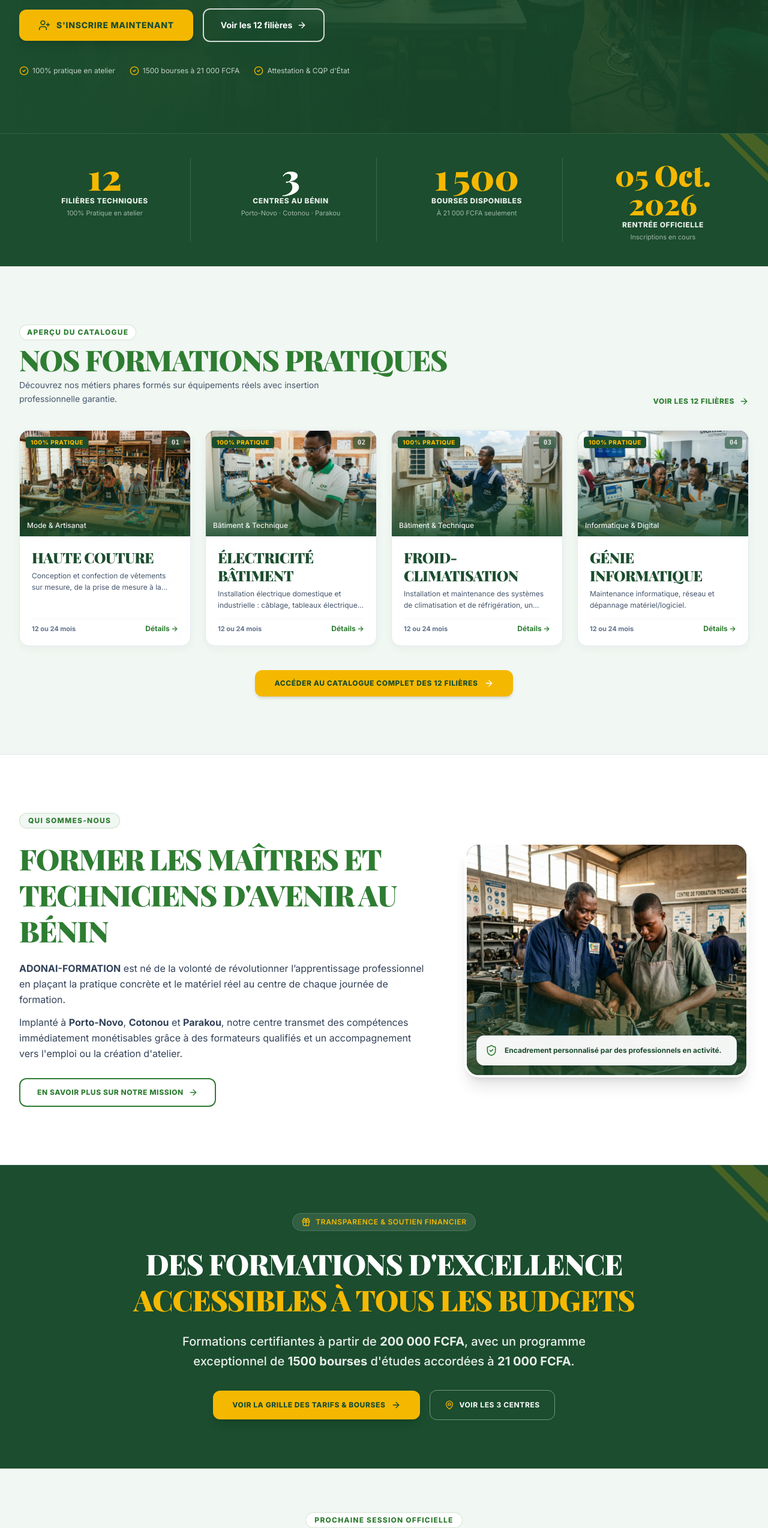
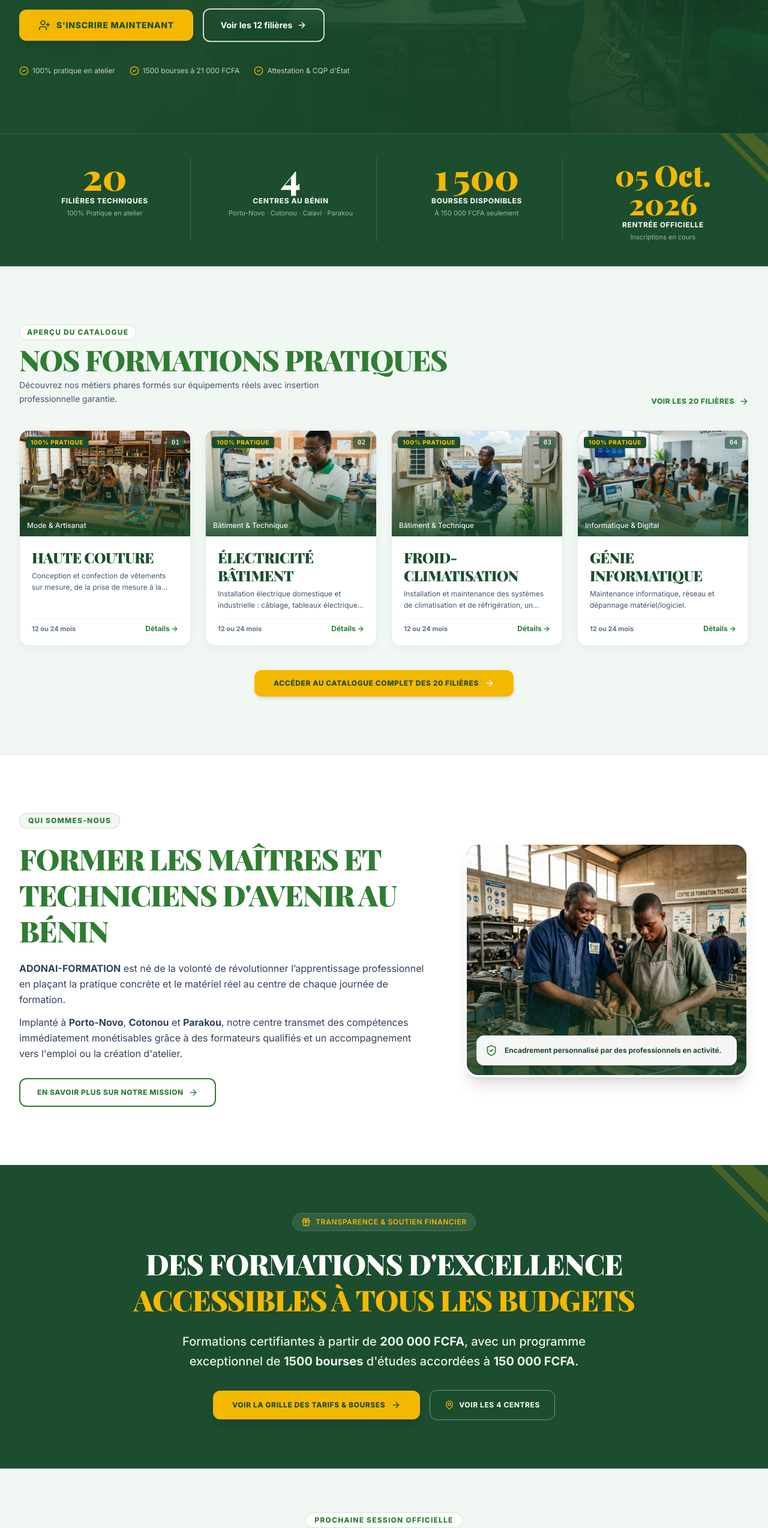
Before and after one commit to olabrayane5-stack/adonai-formation, a React (Vite) app: page / in a window 1280 px wide. Shown: the part 782-3329 px from the top of the page at 60% size. Built offline with nearby package versions, Linux system fonts and the light colour scheme.

Commit message:
Update AnimatedCounter values and related text

```diff
--- a/src/components/HomePage.tsx
+++ b/src/components/HomePage.tsx
@@ -38,7 +38,7 @@ export function HomePage({ onNavigate, onSelectCourseModal }: HomePageProps) {
 
             <div className="pt-3 md:pt-0 px-2 space-y-1">
               <div className="font-display font-black text-4xl sm:text-5xl lg:text-6xl text-[#F5B800] leading-none">
-                <AnimatedCounter end={12} />
+                <AnimatedCounter end={20} />
               </div>
               <p className="text-xs uppercase tracking-wider font-extrabold text-white/90">
                 Filières Techniques
@@ -48,12 +48,12 @@ export function HomePage({ onNavigate, onSelectCourseModal }: HomePageProps) {
 
             <div className="pt-3 md:pt-0 px-2 space-y-1">
               <div className="font-display font-black text-4xl sm:text-5xl lg:text-6xl text-white leading-none">
-                <AnimatedCounter end={3} />
+                <AnimatedCounter end={4} />
               </div>
               <p className="text-xs uppercase tracking-wider font-extrabold text-white/90">
                 Centres au Bénin
               </p>
-              <p className="text-[11px] text-white/60">Porto-Novo · Cotonou · Parakou</p>
+              <p className="text-[11px] text-white/60">Porto-Novo · Cotonou · Calavi · Parakou</p>
             </div>
 
             <div className="pt-3 md:pt-0 px-2 space-y-1">
@@ -63,7 +63,7 @@ export function HomePage({ onNavigate, onSelectCourseModal }: HomePageProps) {
               <p className="text-xs uppercase tracking-wider font-extrabold text-white/90">
                 Bourses Disponibles
               </p>
-              <p className="text-[11px] text-white/60">À 21 000 FCFA seulement</p>
+              <p className="text-[11px] text-white/60">À 150 000 FCFA seulement</p>
             </div>
 
             <div className="pt-3 md:pt-0 px-2 space-y-1">
@@ -101,7 +101,7 @@ export function HomePage({ onNavigate, onSelectCourseModal }: HomePageProps) {
               onClick={() => onNavigate('filieres')}
               className="inline-flex items-center gap-2 text-xs font-extrabold uppercase tracking-wider text-[#2E7D32] hover:text-[#1B4D2E] transition-colors group cursor-pointer self-start md:self-auto"
             >
-              <span>Voir les 12 filières</span>
+              <span>Voir les 20 filières</span>
               <ArrowRight className="w-4 h-4 text-[#2E7D32] group-hover:translate-x-1 transition-transform" />
             </button>
           </div>
@@ -165,7 +165,7 @@ export function HomePage({ onNavigate, onSelectCourseModal }: HomePageProps) {
               onClick={() => onNavigate('filieres')}
               className="inline-flex items-center gap-2.5 px-8 py-3.5 rounded-xl bg-[#F5B800] hover:bg-[#E0A600] text-[#1B4D2E] text-xs font-extrabold uppercase tracking-wider shadow-md hover:shadow-lg transition-all cursor-pointer"
             >
-              <span>Accéder au catalogue complet des 12 filières</span>
+              <span>Accéder au catalogue complet des 20 filières</span>
               <ArrowRight className="w-4 h-4 text-white" />
             </button>
           </div>
@@ -249,7 +249,7 @@ export function HomePage({ onNavigate, onSelectCourseModal }: HomePageProps) {
           </h2>
 
           <p className="text-base sm:text-xl font-medium text-white/90 max-w-2xl mx-auto leading-relaxed">
-            Formations certifiantes à partir de <strong>200 000 FCFA</strong>, avec un programme exceptionnel de <strong>1500 bourses</strong> d'études accordées à <strong>21 000 FCFA</strong>.
+            Formations certifiantes à partir de <strong>200 000 FCFA</strong>, avec un programme exceptionnel de <strong>1500 bourses</strong> d'études accordées à <strong>150 000 FCFA</strong>.
           </p>
 
           <div className="pt-2 flex flex-wrap items-center justify-center gap-4">
@@ -265,7 +265,7 @@ export function HomePage({ onNavigate, onSelectCourseModal }: HomePageProps) {
               className="inline-flex items-center gap-2 px-6 py-4 rounded-xl border border-white/40 hover:bg-white/10 text-white font-bold text-xs uppercase tracking-wider transition-colors cursor-pointer"
             >
               <MapPin className="w-4 h-4 text-[#F5B800]" />
-              <span>Voir les 3 centres</span>
+              <span>Voir les 4 centres</span>
             </button>
           </div>
         </div>
```
